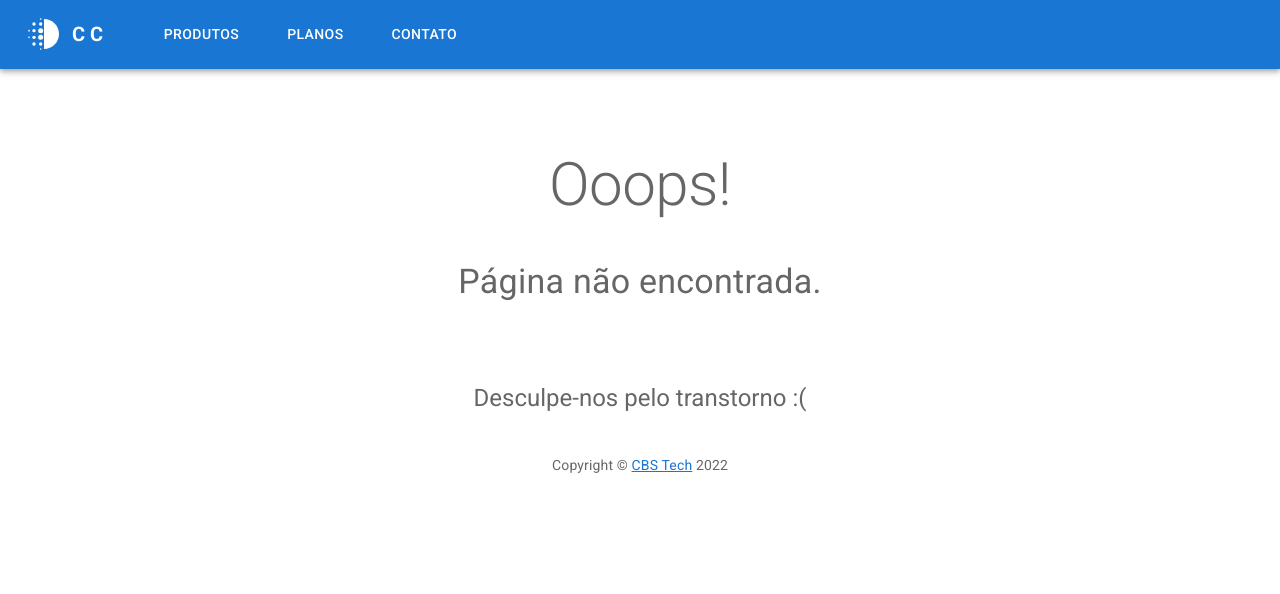
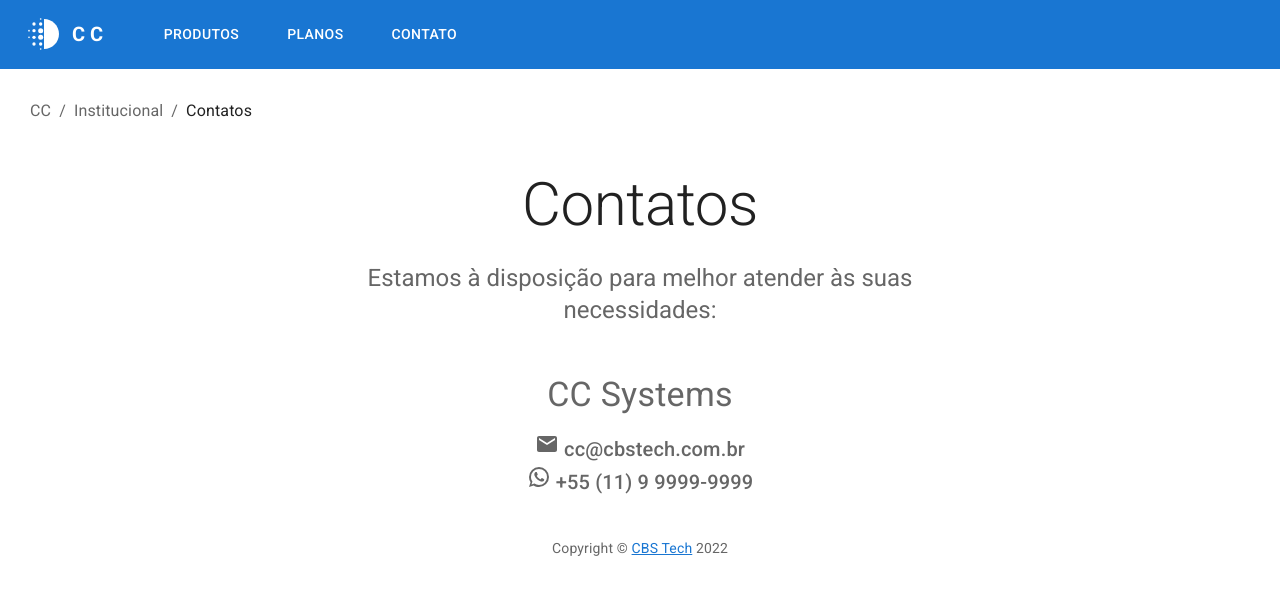
Before and after one commit to LionyxML/cc-frontend, a React (Create React App) app: page /contacts in a window 1280 px wide. Shown: the top 594 px of the page. Built offline with nearby package versions, Linux system fonts and the light colour scheme.

Commit message:
feat: contacts page

```diff
--- a/src/App.tsx
+++ b/src/App.tsx
@@ -11,6 +11,7 @@ import {
   Home,
   ProductsPage,
   PlansPage,
+  ContactsPage,
 } from "./pages";
 
 const App: React.FC = () => {
@@ -26,6 +27,7 @@ const App: React.FC = () => {
         <Route path="certificates" element={<CertificatesPage />} />
         <Route path="products" element={<ProductsPage />} />
         <Route path="plans" element={<PlansPage />} />
+        <Route path="contacts" element={<ContactsPage />} />
         <Route path="*" element={<NotFoundPage />} />
       </Routes>
     </>
--- /dev/null
+++ b/src/pages/ContactsPage/index.tsx
@@ -0,0 +1,59 @@
+import { Container, Grid, Typography } from "@mui/material";
+
+import React from "react";
+import WhatsAppIcon from "@mui/icons-material/WhatsApp";
+import EmailIcon from "@mui/icons-material/Email";
+import { BreadPath, CopyrightLine } from "../../components";
+import { SContainer, SGrid } from "./styles";
+
+export const ContactsPage: React.FC = () => {
+  return (
+    <SContainer>
+      <BreadPath path={["CC", "Institucional", "Contatos"]} />
+      <SGrid>
+        <Container
+          disableGutters
+          maxWidth="sm"
+          component="main"
+          sx={{ pt: 2, pb: 6 }}
+        >
+          <Typography
+            component="h1"
+            variant="h2"
+            align="center"
+            color="text.primary"
+            gutterBottom
+          >
+            Contatos
+          </Typography>
+          <Typography
+            variant="h5"
+            align="center"
+            color="text.secondary"
+            component="p"
+          >
+            Estamos à disposição para melhor atender às suas necessidades:
+          </Typography>
+        </Container>
+        {/* End hero unit */}
+        <Container maxWidth="md" component="main">
+          <Grid>
+            <Grid item xs={12} md={6} pb={2}>
+              <Typography variant="h4" align="center" color="text.secondary">
+                CC Systems
+              </Typography>
+            </Grid>
+            <Typography variant="h6" align="center" color="text.secondary">
+              <EmailIcon /> cc@cbstech.com.br
+            </Typography>
+            <Typography variant="h6" align="center" color="text.secondary">
+              <WhatsAppIcon /> +55 (11) 9 9999-9999
+            </Typography>
+          </Grid>
+        </Container>
+
+        <CopyrightLine />
+      </SGrid>
+    </SContainer>
+  );
+};
--- /dev/null
+++ b/src/pages/ContactsPage/styles.ts
@@ -0,0 +1,46 @@
+import styled from "styled-components";
+import { Container, Paper } from "@mui/material";
+
+export const SContainer = styled(Container)`
+  && {
+    display: flex;
+    justify-content: flex-start;
+    align-items: flex-start;
+    flex-direction: column;
+
+    height: 100vh;
+    max-width: 100%;
+    margin: 0;
+    padding: 0;
+    background-color: white;
+    color: black;
+
+    padding: 30px;
+
+    overflow-y: auto;
+  }
+`;
+
+export const SGrid = styled(Container)`
+  && {
+    display: flex;
+    justify-content: flex-start;
+    align-items: center;
+    flex-direction: column;
+
+    height: 100vh;
+    max-width: 100%;
+    margin: 0;
+    padding: 0;
+    background-color: white;
+    color: black;
+
+    padding: 30px;
+  }
+`;
+
+export const SItem = styled(Paper)`
+  && {
+    padding: 20px;
+  }
+`;
--- a/src/pages/ProductsPage/index.tsx
+++ b/src/pages/ProductsPage/index.tsx
@@ -31,7 +31,7 @@ export const ProductsPage: React.FC = () => {
             color="text.primary"
             gutterBottom
           >
-            Páginas de Produtos
+            Nossos Produtos
           </Typography>
           <Typography
             variant="h5"
@@ -39,8 +39,8 @@ export const ProductsPage: React.FC = () => {
             color="text.secondary"
             component="p"
           >
-            Nossos produtos oferecem soluções Drop-In para várias necessidades
-            de auditorias no mercado brasileiro:
+            Oferecemos soluções Drop-In para várias necessidades de auditorias
+            no mercado brasileiro:
           </Typography>
         </Container>
 
--- a/src/pages/index.ts
+++ b/src/pages/index.ts
@@ -7,3 +7,4 @@ export * from "./RegisterPage";
 export * from "./Home";
 export * from "./ProductsPage";
 export * from "./PlansPage";
+export * from "./ContactsPage";
```
